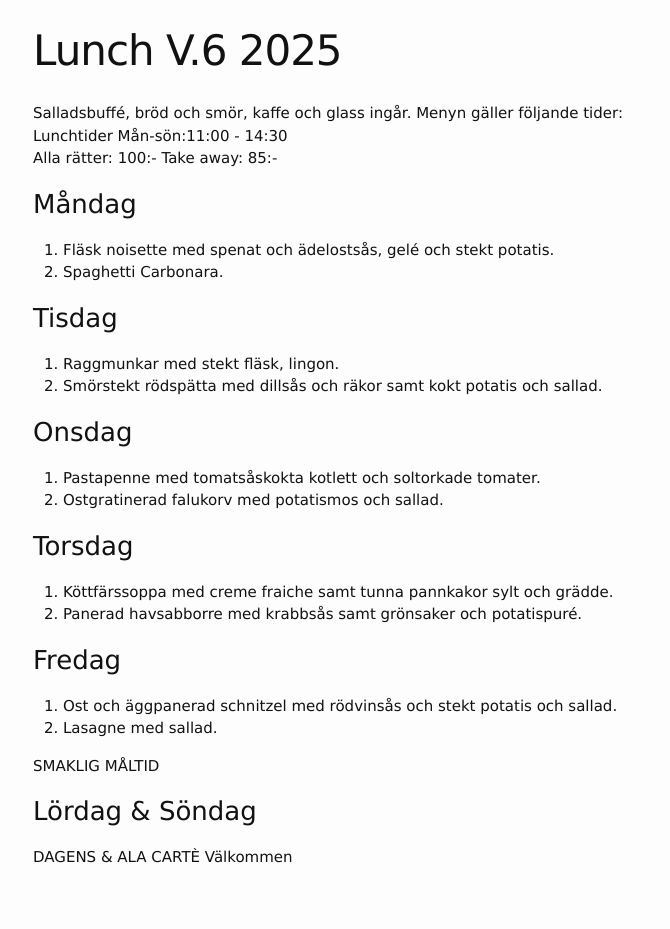
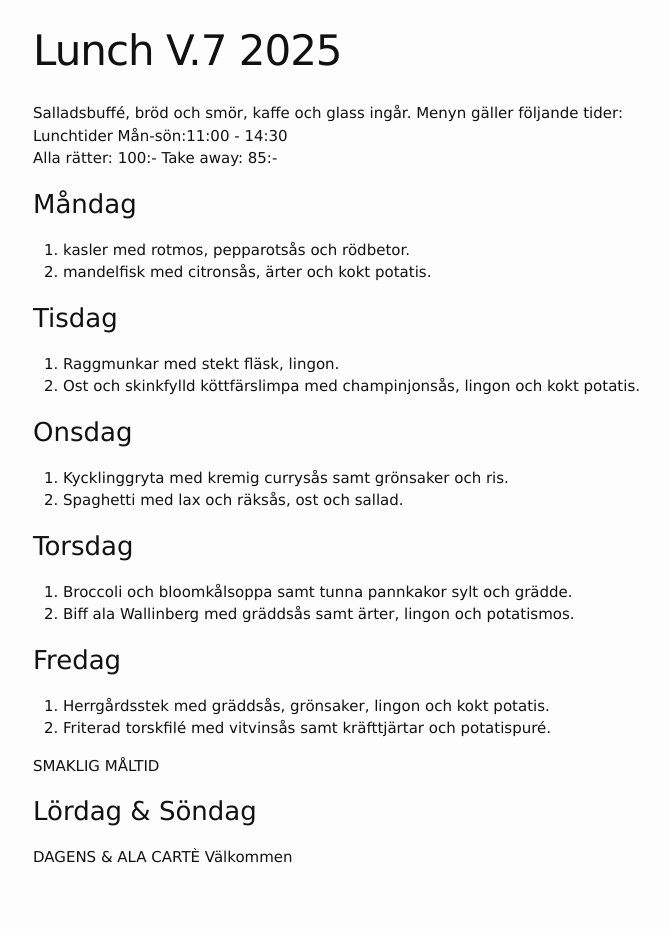
Before and after one commit to FarInn62/farinn62.github.io, a Jekyll site: the page built from lunch.md, in a window 1280 px wide. Shown: the whole page, without its empty margins (237-907 px from the left). Built offline with Jekyll 4.4.1, drawn with Linux system fonts in a browser that asks for light colours.

Commit message:
Update lunch.md

```diff
--- a/lunch.md
+++ b/lunch.md
@@ -1,6 +1,6 @@
 ---
 layout: foodmenu
-title: Lunch V.6 2025
+title: Lunch V.7 2025
 permalink: /lunch/
 published: true
 ---
@@ -11,28 +11,28 @@ Alla rätter: 100:- Take away: 85:-
 
 ### Måndag
 
-1. Fläsk noisette med spenat och ädelostsås, gelé och stekt potatis.
-2. Spaghetti Carbonara.
+1. kasler med rotmos, pepparotsås och rödbetor.
+2. mandelfisk med citronsås, ärter och kokt potatis.
 
 ### Tisdag
 
 1. Raggmunkar med stekt fläsk, lingon.
-2. Smörstekt rödspätta med dillsås och räkor samt kokt potatis och sallad.
+2. Ost och skinkfylld köttfärslimpa med champinjonsås, lingon och kokt potatis.
 
 ### Onsdag
 
-1. Pastapenne med tomatsåskokta kotlett och soltorkade tomater.
-2. Ostgratinerad falukorv med potatismos och sallad.
+1. Kycklinggryta med kremig currysås samt grönsaker och ris.
+2. Spaghetti med lax och räksås, ost och sallad.
 
 ### Torsdag
 
-1. Köttfärssoppa med creme fraiche samt tunna pannkakor sylt och grädde.
-2. Panerad havsabborre med krabbsås samt grönsaker och potatispuré.
+1. Broccoli och bloomkålsoppa samt tunna pannkakor sylt och grädde.
+2. Biff ala Wallinberg med gräddsås samt ärter, lingon och potatismos.
 
 ### Fredag
 
-1. Ost och äggpanerad schnitzel med rödvinsås och stekt potatis och sallad.
-2. Lasagne med sallad.
+1. Herrgårdsstek med gräddsås, grönsaker, lingon och kokt potatis.
+2. Friterad torskfilé med vitvinsås samt kräfttjärtar och potatispuré.
 
 SMAKLIG MÅLTID
 ### Lördag & Söndag
```
